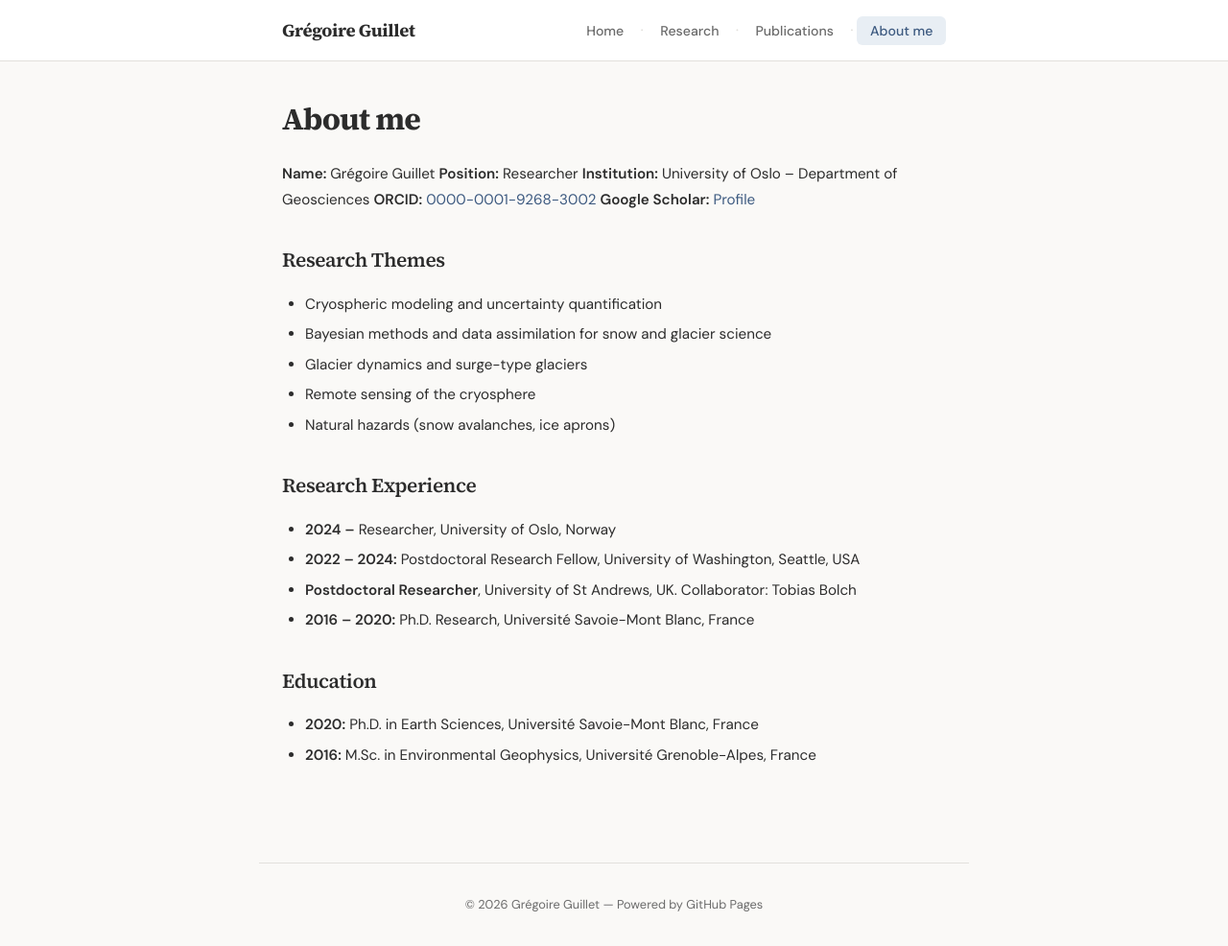
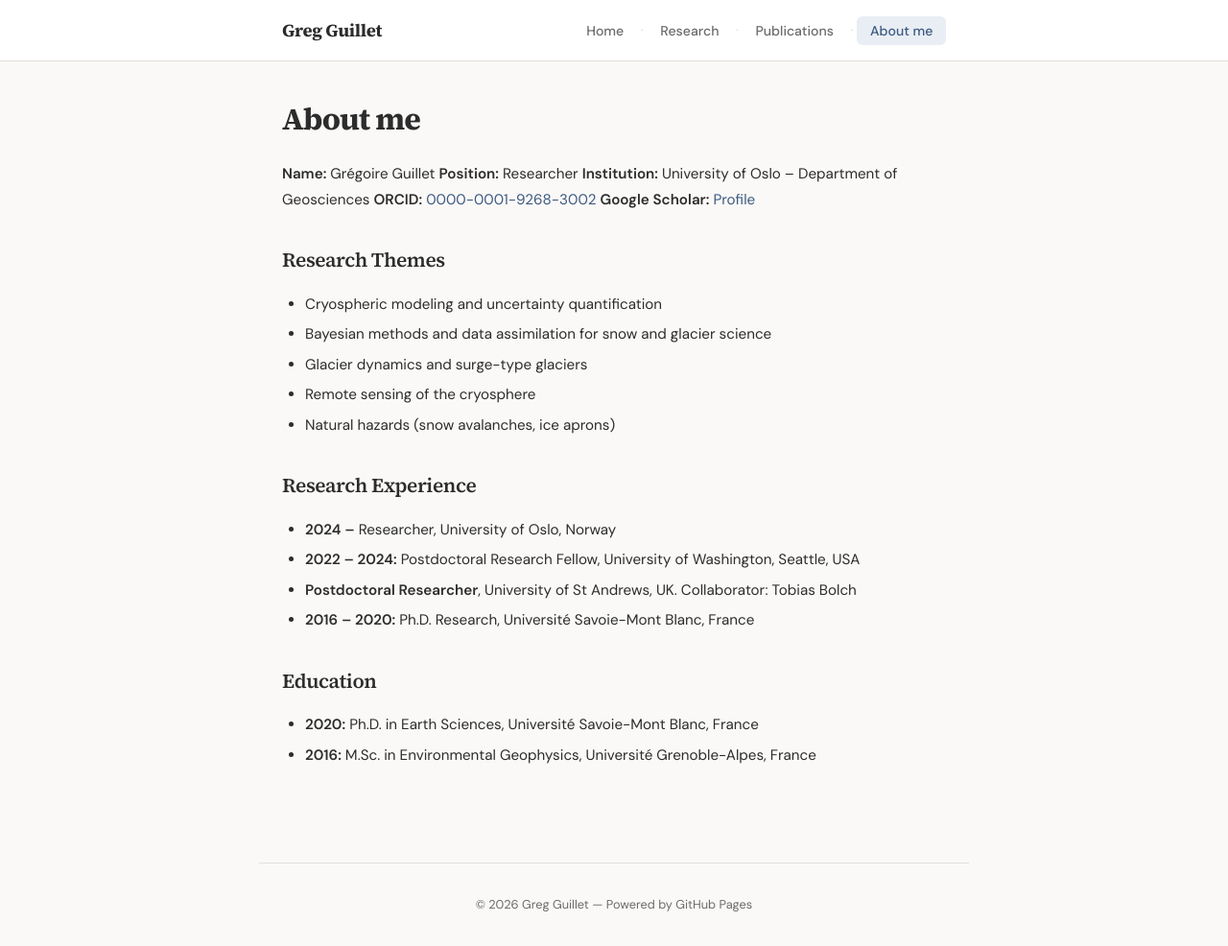
Before and after one commit to gregguillet/gregguillet.github.io, a Jekyll site: the page built from about.md, in a window 1280 px wide and 986 px high. Shown: the whole window at 96% size. Built offline with Jekyll 4.4.1, drawn with Linux system fonts in a browser that asks for light colours.

Commit message:
Modify title, description, and URL in _config.yml
Updated personal information in the configuration file.

```diff
--- a/_config.yml
+++ b/_config.yml
@@ -1,6 +1,6 @@
-title: Grégoire Guillet
-description: Cryosphere Researcher — University of Oslo
-url: "https://yourusername.github.io"
+title: Greg Guillet
+description: Research Scientist - Applied mathematics for the cryosphere — University of Oslo
+url: "https://gregguillet.github.io"
 baseurl: ""
 
 # Build settings
```
